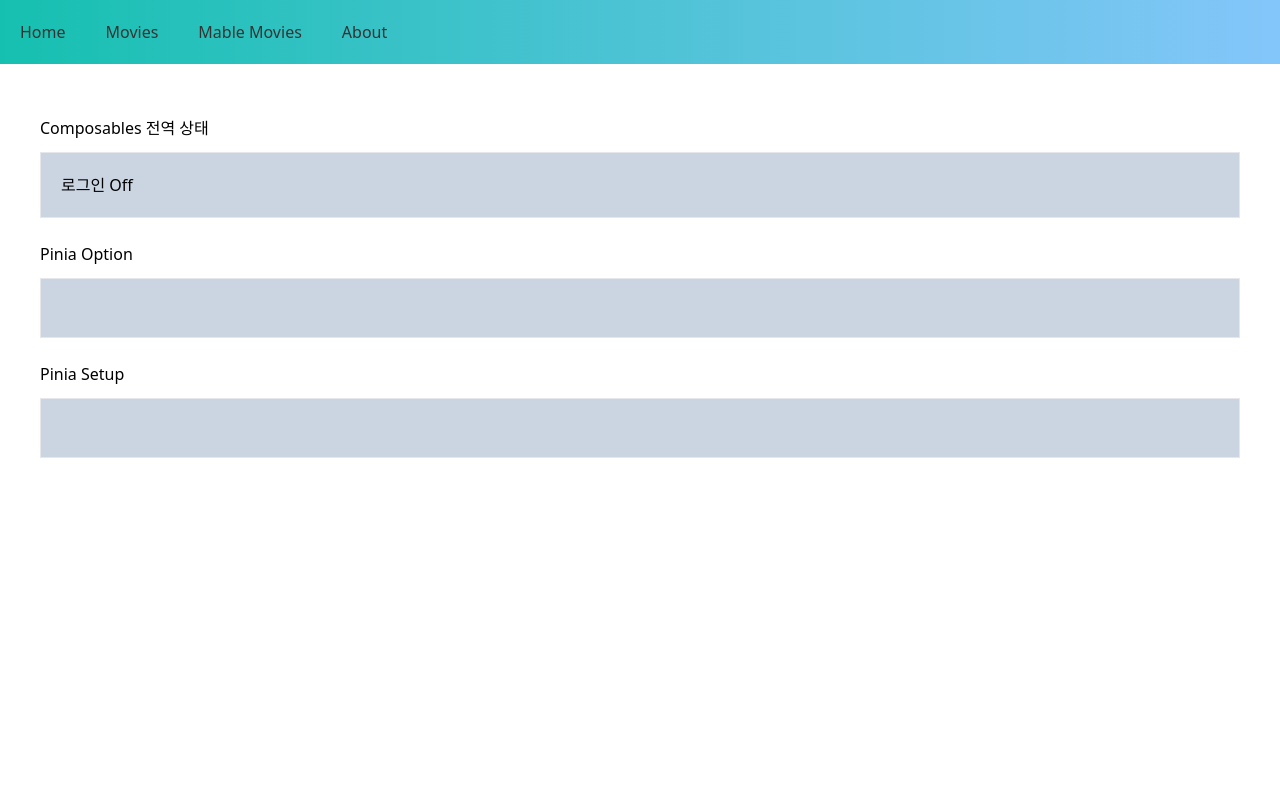
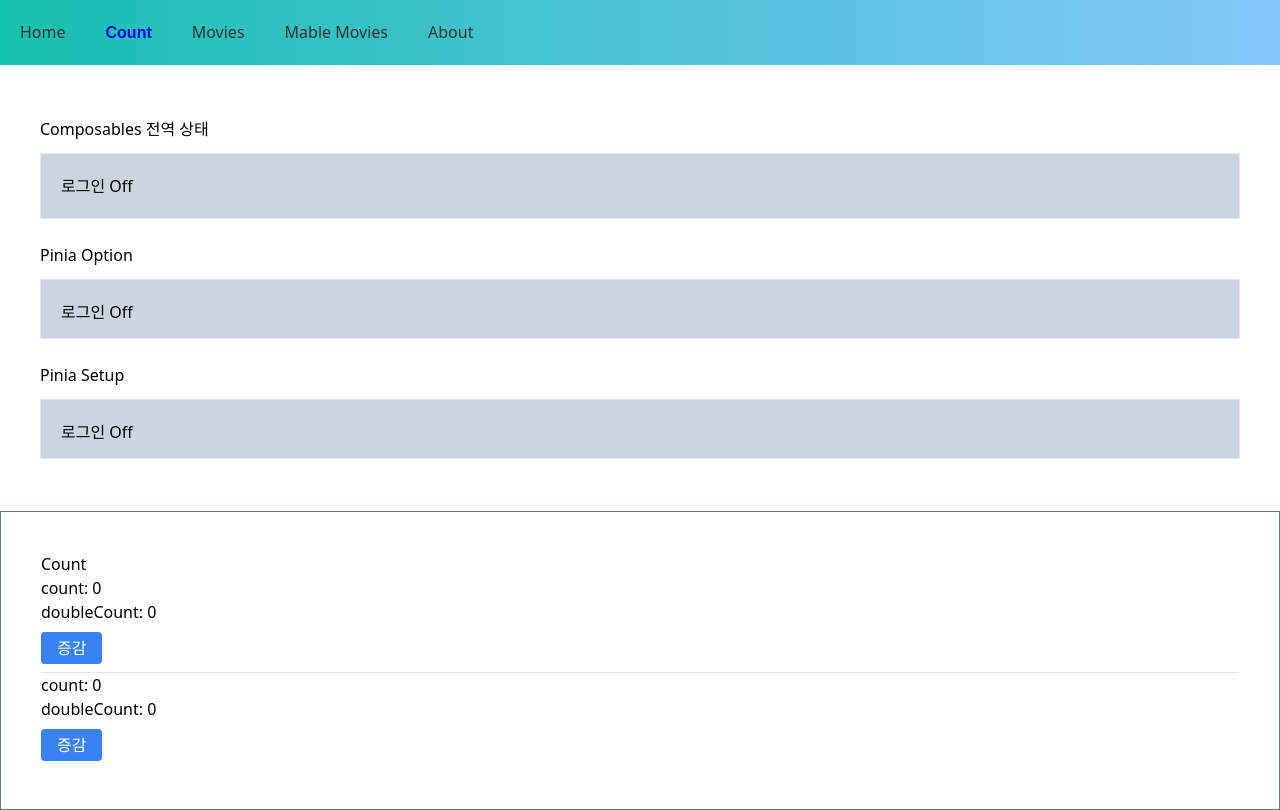
Before and after one commit to koallazon/nuxt3-study, a Nuxt app: page /count in a window 1280 px wide. Built offline with nearby package versions, Linux system fonts and the light colour scheme.

Commit message:
상태관리 테스트

```diff
--- a/assets/css/main.css
+++ b/assets/css/main.css
@@ -1,3 +1,15 @@
 @tailwind base;
 @tailwind components;
 @tailwind utilities;
+
+@layer base {
+  button {
+    @apply rounded !bg-blue-500 hover:!bg-blue-600 text-white px-4 py-1 my-2;
+  }
+}
+
+@layer components {
+  .container {
+    @apply p-10 border border-slate-500 mx-auto;
+  }
+}
--- a/layouts/default.vue
+++ b/layouts/default.vue
@@ -1,17 +1,37 @@
 <script lang="ts" setup>
+import { storeToRefs } from 'pinia'
 import { useAuth } from '@/composables/states'
-// import { useUserByOptionsStore } from '~/stores/userByOptions'
-// import { useUserBySetupStore } from '~/stores/userBySetup'
+import { useUserStore as useOptionUserStore } from '~/stores/user'
+import { useUserStore as useSetupUserStore } from '~/stores/userSetup'
 
 // composable
-const { userInfo, isLogged } = useAuth()
-console.log('🚀 ~ file: default.vue:9 ~ userInfo, isLogged:', userInfo, isLogged)
+const { userInfo, isLogged, setUserInfo } = useAuth()
 
 // Options Store
-// const { userInfo: userInfoFromOptions, isLogged: isLoggedFromOptions } = useUserByOptionsStore()
+const optionUserStore = useOptionUserStore()
+const { userInfo: optionUserInfo, isLogged: optionIsLogged } = storeToRefs(optionUserStore)
 
 // Setup Store
-// const { userInfo: userInfoFromSetup, isLogged: isLoggedFromSetup } = useUserBySetupStore()
+const setupUserStore = useSetupUserStore()
+const { userInfo: setupUserInfo, isLogged: setupIsLogged } = storeToRefs(setupUserStore)
+
+const change = (type: 'composition' | 'optionStore' | 'setupStore') => {
+  const data = {
+    name: '홍길동',
+    department: '대표부서',
+  }
+  switch (type) {
+    case 'composition':
+      setUserInfo(data)
+      break
+    case 'optionStore':
+      optionUserStore.setUserInfo(data)
+      break
+    case 'setupStore':
+      setupUserStore.setUserInfo(data)
+      break
+  }
+}
 </script>
 
 <template>
@@ -21,6 +41,7 @@ console.log('🚀 ~ file: default.vue:9 ~ userInfo, isLogged:', userInfo, isLogg
         <li>
           <NuxtLink to="/">Home</NuxtLink>
         </li>
+        <li><RouterLink to="/count">Count</RouterLink></li>
         <li><RouterLink to="/movies/">Movies</RouterLink></li>
         <li><RouterLink to="/movies/mable">Mable Movies</RouterLink></li>
         <li><RouterLink to="/about" replace prefetch>About</RouterLink></li>
@@ -37,15 +58,34 @@ console.log('🚀 ~ file: default.vue:9 ~ userInfo, isLogged:', userInfo, isLogg
             <li>이름 : {{ userInfo.name }}</li>
             <li>부서 : {{ userInfo.department }}</li>
           </ul>
+          <button type="button" @click="change('composition')">변경</button>
         </div>
       </section>
       <section class="py-3">
         <h2 class="mb-3">Pinia Option</h2>
-        <p class="w-full h-[60px] border p-5 bg-slate-300"></p>
+        <p class="w-full h-[60px] border p-5 bg-slate-300">
+          로그인 {{ optionIsLogged ? 'On' : 'Off' }}
+        </p>
+        <div v-if="optionUserInfo !== null" class="w-full border p-5 bg-slate-300">
+          <ul>
+            <li>이름 : {{ optionUserInfo.name }}</li>
+            <li>부서 : {{ optionUserInfo.department }}</li>
+          </ul>
+          <button type="button" @click="change('optionStore')">변경</button>
+        </div>
       </section>
       <section class="py-3">
         <h2 class="mb-3">Pinia Setup</h2>
-        <p class="w-full h-[60px] border p-5 bg-slate-300"></p>
+        <p class="w-full h-[60px] border p-5 bg-slate-300">
+          로그인 {{ setupIsLogged ? 'On' : 'Off' }}
+        </p>
+        <div v-if="setupUserInfo !== null" class="w-full border p-5 bg-slate-300">
+          <ul>
+            <li>이름 : {{ setupUserInfo.name }}</li>
+            <li>부서 : {{ setupUserInfo.department }}</li>
+            <button type="button" @click="change('setupStore')">변경</button>
+          </ul>
+        </div>
       </section>
     </div>
     <slot />
--- a/package.json
+++ b/package.json
@@ -15,6 +15,7 @@
   },
   "dependencies": {
     "@pinia/nuxt": "^0.4.11",
+    "axios": "^1.5.0",
     "dotenv": "^16.0.3",
     "pinia": "^2.1.6",
     "vue3-carousel": "^0.3.1"
--- a/pages/about.vue
+++ b/pages/about.vue
@@ -1,21 +1,12 @@
 <script lang="ts" setup>
-import { useCountStore } from '~/stores/count'
-
-const countStore = useCountStore()
-
-function increment() {
-  countStore.increment().then((res: number) => {
-    console.log(res) // 1
-  })
-}
+const nuxtApp = useNuxtApp()
+const state = useState('counter', () => 0)
 </script>
 
 <template>
-  <strong>Page: about:</strong>
-  <section class="p-5">
-    <div>{{ countStore.count }}</div>
-    <button type="button" @click="increment">증감</button>
-  </section>
+  <div class="container">
+    <strong>Page: about:</strong>
+  </div>
 </template>
 
 <style scoped></style>
--- /dev/null
+++ b/pages/count.vue
@@ -0,0 +1,34 @@
+<script setup lang="ts">
+import { storeToRefs } from 'pinia'
+import { useCountStore as useOptionStore } from '@/stores/count'
+import { useCountStore as useSetupStore } from '@/stores/countSetup'
+
+const optionStore = useOptionStore()
+const { count: optionCount, doubleCount: optionDoubleCount } = storeToRefs(optionStore)
+
+const setupStore = useSetupStore()
+const { count: setupCount, doubleCount: setupDoubleCount } = storeToRefs(setupStore)
+</script>
+
+<template>
+  <div class="container">
+    <h1>Count</h1>
+    <div>
+      <ul>
+        <li>count: {{ optionCount }}</li>
+        <li>doubleCount: {{ optionDoubleCount }}</li>
+      </ul>
+      <button type="button" @click="optionStore.increment">증감</button>
+    </div>
+    <hr />
+    <div>
+      <ul>
+        <li>count: {{ setupCount }}</li>
+        <li>doubleCount: {{ setupDoubleCount }}</li>
+      </ul>
+      <button type="button" @click="setupStore.increment">증감</button>
+    </div>
+  </div>
+</template>
+
+<style scoped></style>
--- a/stores/count.ts
+++ b/stores/count.ts
@@ -1,4 +1,4 @@
-export const useCountStore = defineStore('counter', {
+export const useCountStore = defineStore('optionCounter', {
   state: () => ({
     count: 0,
   }),
@@ -6,9 +6,8 @@ export const useCountStore = defineStore('counter', {
     doubleCount: (state) => state.count * 2,
   },
   actions: {
-    async increment(): Promise<number> {
+    increment() {
       this.count++
-      return this.count
     },
   },
 })
--- a/stores/countSetup.ts
+++ b/stores/countSetup.ts
@@ -1,4 +1,4 @@
-export const useCountStore = defineStore('counter', () => {
+export const useCountStore = defineStore('setupCounter', () => {
   // state
   const count = ref<number>(0)
 
--- a/stores/userByOptions.ts
+++ b/stores/user.ts
@@ -9,7 +9,7 @@ interface State {
   userInfo: UserInfo | null
 }
 
-export const useUserByOptionsStore = defineStore('userByOptions', {
+export const useUserStore = defineStore('optionUser', {
   state: (): State => ({
     userInfo: null,
   }),
--- a/stores/userBySetup.ts
+++ b/stores/userSetup.ts
@@ -6,7 +6,7 @@ interface UserInfo {
   department: string
 }
 
-export const useUserBySetupStore = defineStore('UserBySetup', () => {
+export const useUserStore = defineStore('setupUser', () => {
   // state
   const userInfo = ref<UserInfo | null>(null)
 
@@ -19,7 +19,7 @@ export const useUserBySetupStore = defineStore('UserBySetup', () => {
   }
 
   return {
-    userInfo: readonly(userInfo),
+    userInfo,
     isLogged,
     setUserInfo,
   }
```
Also changed, not shown: middleware/auth.global.ts (+11 -6 lines), 1 other file (tests, documents, lock files or other folders).
